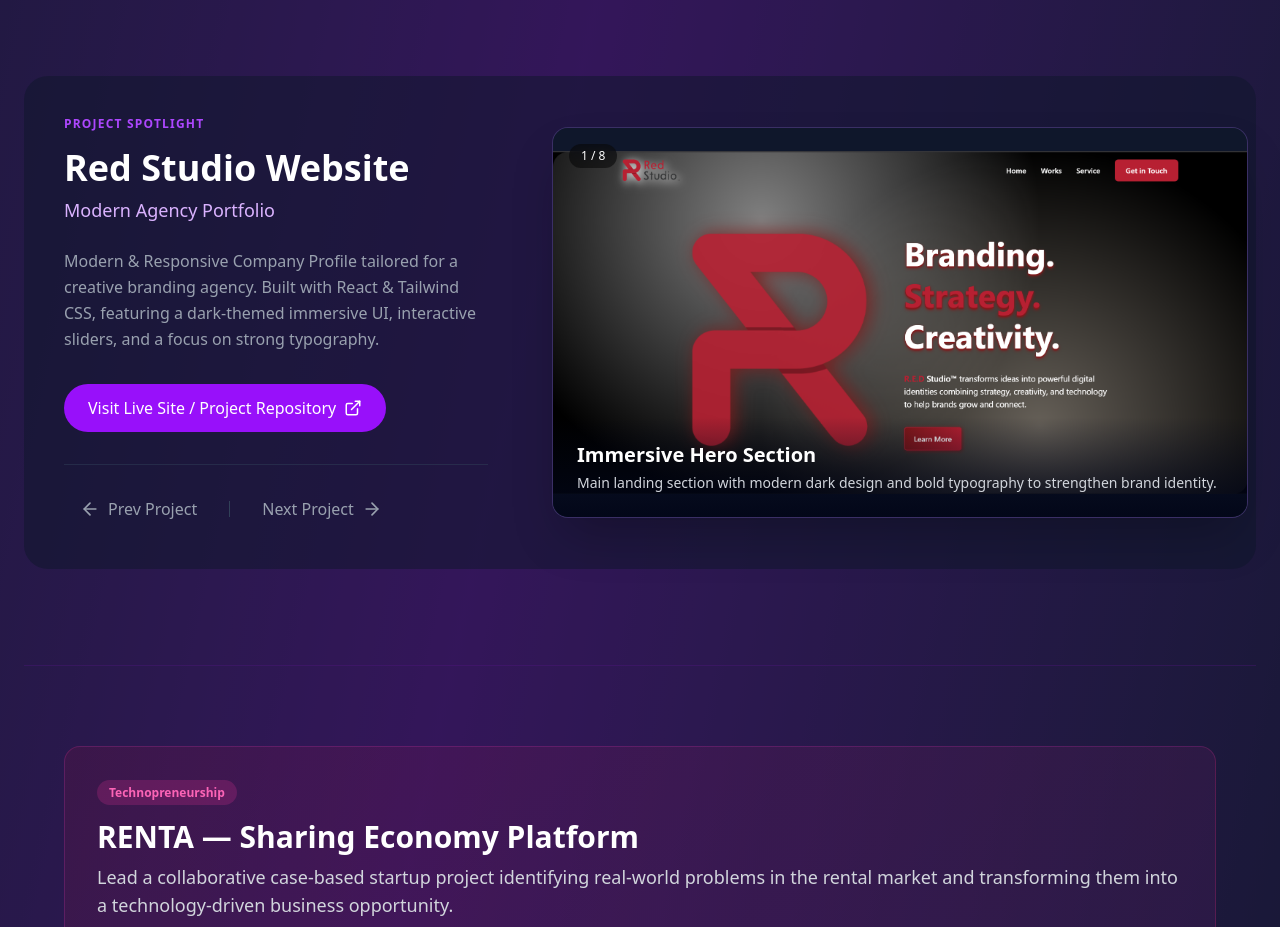
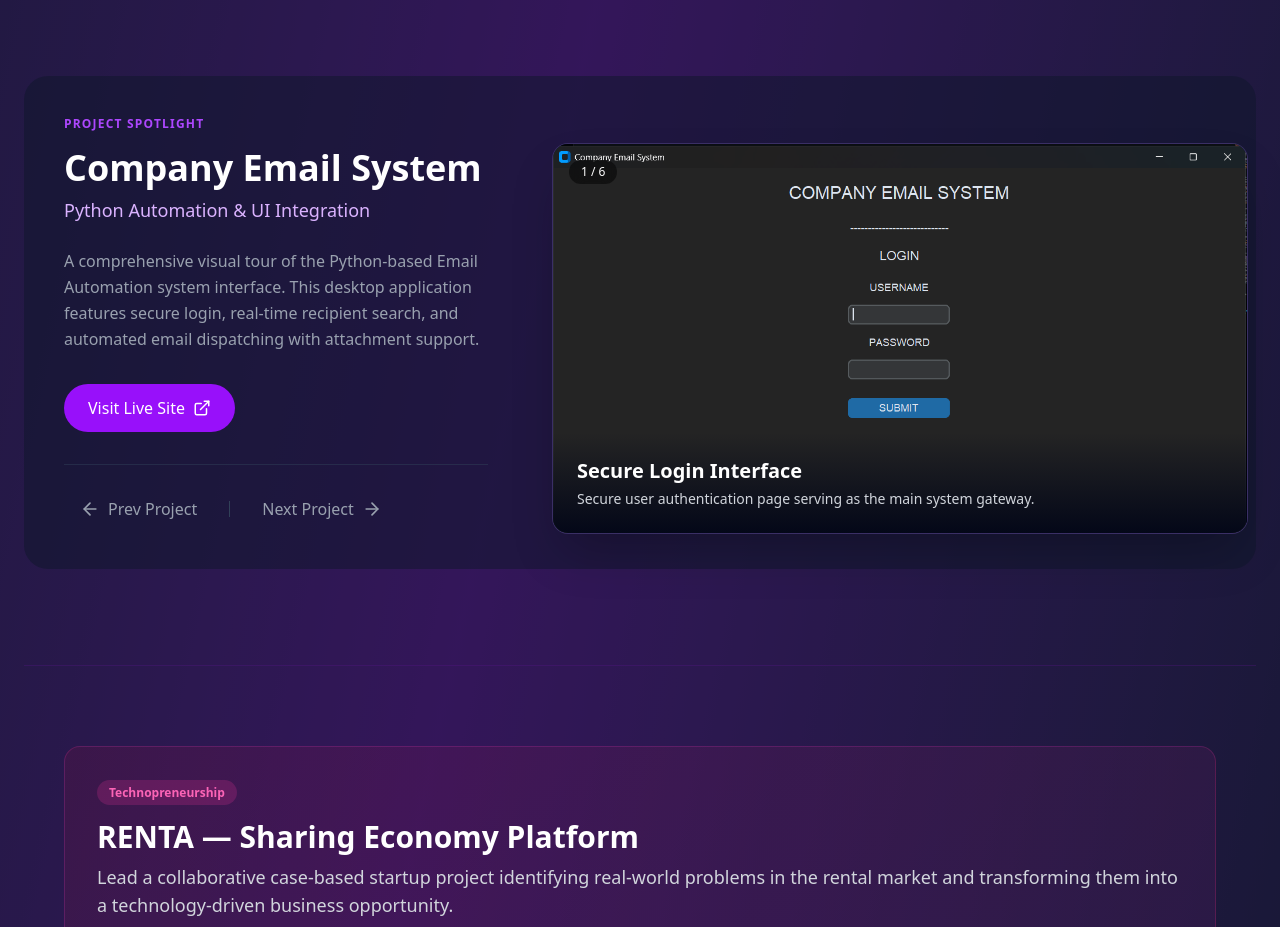
Before and after one commit to Krisnaarji/portofolio-react, a React (Vite) app: page / in a window 1280 px wide. Shown: the part 3140-4067 px from the top of the page. Built offline with nearby package versions, Linux system fonts and the light colour scheme.

Commit message:
fix: fix typescript build errors and prop types

```diff
--- a/src/App.tsx
+++ b/src/App.tsx
@@ -1,14 +1,27 @@
 import { useState, useEffect, useRef } from 'react';
 import {
   Github, Linkedin, Mail, Menu, X, Code, Briefcase, BookOpen,
-  MapPin, GraduationCap, Award, ChevronLeft, ChevronRight, Circle,
+  MapPin, GraduationCap, Award, ChevronLeft, ChevronRight,
   ArrowLeft, ArrowRight, ExternalLink,
   Users, Activity, Database, Gift, Heart, Share2, Target, Wallet, DollarSign,
   CheckCircle2, LayoutTemplate, BarChart3, ListChecks
 } from 'lucide-react';
 
-// --- SUB-COMPONENT: IMAGE GALLERY ---
-const ProjectImageGallery = ({ images }) => {
+// INTERFACES (Definisi Tipe Data untuk TypeScript)
+interface ImageItem {
+  src: string;
+  title: string;
+  description: string;
+}
+
+interface BMCItem {
+  title: string;
+  icon: React.ReactNode;
+  items: string[];
+}
+
+// SUB-COMPONENT: IMAGE GALLERY
+const ProjectImageGallery = ({ images }: { images: ImageItem[] }) => {
   const [currentIndex, setCurrentIndex] = useState(0);
 
   const nextImage = () => {
@@ -54,8 +67,8 @@ const ProjectImageGallery = ({ images }) => {
   );
 };
 
-// --- SUB-COMPONENT: BMC CAROUSEL ---
-const BMCCarousel = ({ data }) => {
+// SUB-COMPONENT: BMC CAROUSEL
+const BMCCarousel = ({ data }: { data: BMCItem[] }) => {
   const [currentIndex, setCurrentIndex] = useState(0);
   const [itemsPerView, setItemsPerView] = useState(1);
 
@@ -124,16 +137,16 @@ const BMCCarousel = ({ data }) => {
   );
 };
 
-// --- MAIN COMPONENT ---
+// MAIN COMPONENT
 export default function Portfolio() {
   const [mobileMenuOpen, setMobileMenuOpen] = useState(false);
   const [activeSpotlightIndex, setActiveSpotlightIndex] = useState(0);
   const [activeTab, setActiveTab] = useState('default');
 
-  // REF UNTUK CASE STUDY SECTION (Agar bisa di-scroll otomatis)
-  const caseStudyRef = useRef(null);
+  // REF FIX: Menambahkan tipe generic <HTMLDivElement>
+  const caseStudyRef = useRef<HTMLDivElement>(null);
 
-  // --- DATA ---
+  // DATA
   const skills = {
     languages: ["PHP", "JavaScript", "Python", "C++"],
     frameworks: ["Laravel", "Express.js", "React", "Bootstrap", "Tailwind CSS"],
@@ -215,6 +228,21 @@ export default function Portfolio() {
   const spotlightProjects = [
     {
       id: "p1",
+      title: "Company Email System",
+      subtitle: "Python Automation & UI Integration",
+      description: "A comprehensive visual tour of the Python-based Email Automation system interface. This desktop application features secure login, real-time recipient search, and automated email dispatching with attachment support.",
+      link: "https://github.com/Ramasataka/python-email",
+      images: [
+        { src: "/images/login.png", title: "Secure Login Interface", description: "Secure user authentication page serving as the main system gateway." },
+        { src: "/images/home.png", title: "Admin Dashboard", description: "Central navigation hub for accessing email sending features and message history." },
+        { src: "/images/select.png", title: "Recipient Search", description: "Real-time recipient search feature for efficient email dispatch." },
+        { src: "/images/isiEmail.png", title: "Email Composition", description: "Complete email composition form with subject, body, and attachment support." },
+        { src: "/images/emailTerkirim.png", title: "Success Feedback", description: "Visual notification (Popup) confirming successful email delivery." },
+        { src: "/images/riwayat.png", title: "Sent History Log", description: "History table to track email delivery status and timestamps." }
+      ]
+    },
+    {
+      id: "p2",
       title: "Red Studio Website",
       subtitle: "Modern Agency Portfolio",
       description: "Modern & Responsive Company Profile tailored for a creative branding agency. Built with React & Tailwind CSS, featuring a dark-themed immersive UI, interactive sliders, and a focus on strong typography.",
@@ -229,22 +257,7 @@ export default function Portfolio() {
         { src: "/images/red-other.png", title: "Other Services Navigation", description: "Quick navigation grid allowing users to explore other services easily." },
         { src: "/images/red-contact.png", title: "Contact Modal Form", description: "Clean, user-friendly overlay contact form designed to increase client conversion." }
       ]
-    },
-    {
-      id: "p2",
-      title: "Company Email System",
-      subtitle: "Python Automation & UI Integration",
-      description: "A comprehensive visual tour of the Python-based Email Automation system interface. This desktop application features secure login, real-time recipient search, and automated email dispatching with attachment support.",
-      link: "https://github.com/Ramasataka/python-email",
-      images: [
-        { src: "/images/login.png", title: "Secure Login Interface", description: "Secure user authentication page serving as the main system gateway." },
-        { src: "/images/home.png", title: "Admin Dashboard", description: "Central navigation hub for accessing email sending features and message history." },
-        { src: "/images/select.png", title: "Recipient Search", description: "Real-time recipient search feature for efficient email dispatch." },
-        { src: "/images/isiEmail.png", title: "Email Composition", description: "Complete email composition form with subject, body, and attachment support." },
-        { src: "/images/emailTerkirim.png", title: "Success Feedback", description: "Visual notification (Popup) confirming successful email delivery." },
-        { src: "/images/riwayat.png", title: "Sent History Log", description: "History table to track email delivery status and timestamps." }
-      ]
-    },
+    }
   ];
 
   const rentaBMC = [
@@ -326,7 +339,7 @@ export default function Portfolio() {
     tags: ["Market Research", "UX Research", "Business Development", "Startup"]
   };
 
-  // --- LOGIC HANDLERS ---
+  // LOGIC HANDLERS
   const handleNextProject = () => {
     setActiveSpotlightIndex((prev) => (prev === spotlightProjects.length - 1 ? 0 : prev + 1));
   };
@@ -335,13 +348,13 @@ export default function Portfolio() {
     setActiveSpotlightIndex((prev) => (prev === 0 ? spotlightProjects.length - 1 : prev - 1));
   };
 
-  const scrollToSection = (id) => {
+  const scrollToSection = (id: string) => {
     document.getElementById(id)?.scrollIntoView({ behavior: 'smooth' });
     setMobileMenuOpen(false);
   };
 
-  // --- NEW: HANDLER UNTUK PINDAH TAB DAN SCROLL OTOMATIS KE ATAS ---
-  const handleTabChange = (tabName) => {
+  // NEW: HANDLER UNTUK PINDAH TAB DAN SCROLL OTOMATIS KE ATAS
+  const handleTabChange = (tabName: string) => {
     setActiveTab(tabName);
 
     // Scroll ke atas container Case Study dengan sedikit offset agar tidak ketutup navbar
@@ -480,7 +493,7 @@ export default function Portfolio() {
             ))}
           </div>
 
-          {/* --- MASTER CAROUSEL (SPLIT LAYOUT) --- */}
+          {/* MASTER CAROUSEL (SPLIT LAYOUT) */}
           <div className="mb-24 max-w-7xl mx-auto">
             <div className="grid lg:grid-cols-12 gap-8 items-center bg-slate-900/50 p-2 rounded-3xl">
 
@@ -504,7 +517,7 @@ export default function Portfolio() {
                     rel="noopener noreferrer"
                     className="inline-flex items-center gap-2 bg-purple-600 text-white px-6 py-3 rounded-full font-medium hover:bg-purple-700 transition-all transform hover:-translate-y-1 mb-8"
                   >
-                    Visit Live Site / Project Repository <ExternalLink size={18} />
+                    Visit Live Site <ExternalLink size={18} />
                   </a>
                 )}
 
@@ -529,7 +542,7 @@ export default function Portfolio() {
               </div>
 
               {/* RIGHT COLUMN: IMAGE CAROUSEL */}
-              <div className="lg:col-span-7 w-full">
+              <div className="lg:col-span-7 w-full lg:mt-8">
                 <ProjectImageGallery
                   key={spotlightProjects[activeSpotlightIndex].id}
                   images={spotlightProjects[activeSpotlightIndex].images}
@@ -580,7 +593,7 @@ export default function Portfolio() {
                     <div className="flex gap-1.5"><div className="w-3 h-3 rounded-full bg-red-500/50"></div><div className="w-3 h-3 rounded-full bg-yellow-500/50"></div><div className="w-3 h-3 rounded-full bg-green-500/50"></div></div>
                   </div>
                   <div className="relative flex-grow bg-slate-900 overflow-y-auto group">
-                    <img src="/images/renta-desain.png" alt="Renta Landing Page Mockup" className="w-full h-auto object-cover opacity-90 group-hover:opacity-100 transition-opacity"/>
+                    <img src="/images/renta-desain.jpg" alt="Renta Landing Page Mockup" className="w-full h-auto object-cover opacity-90 group-hover:opacity-100 transition-opacity"/>
                     <div className="absolute inset-0 bg-gradient-to-t from-slate-900 via-transparent to-transparent opacity-60 pointer-events-none"></div>
                     <div className="absolute bottom-6 left-6 right-6 bg-slate-900/90 backdrop-blur-sm p-4 rounded-lg border border-white/10">
                       <p className="text-sm text-gray-300">Proposed landing page design for Renta, emphasizing a clean interface with a prominent search bar and clear value propositions (Insurance, Drop Points).</p>
```
